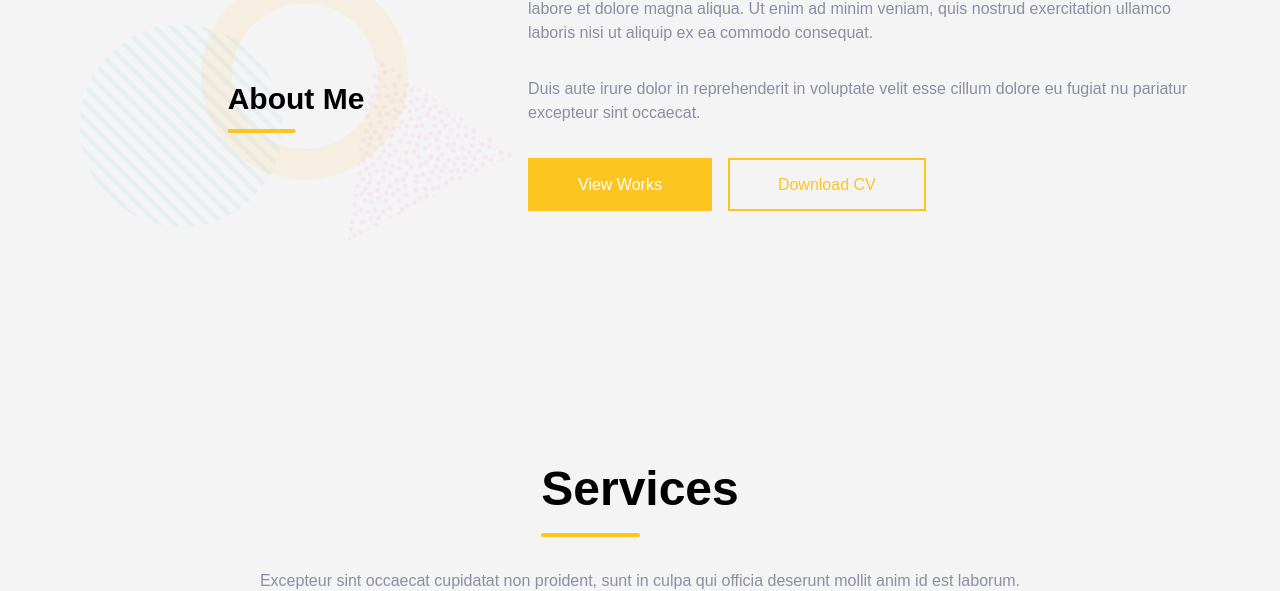
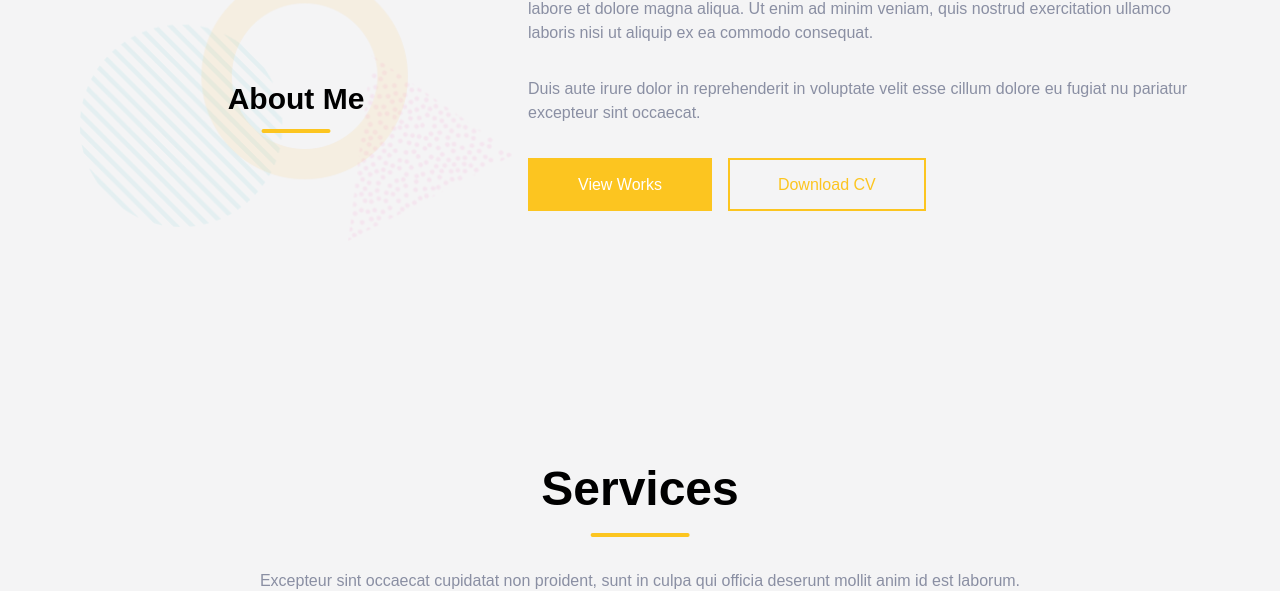
Before and after one commit to InfinityDevsHQ/portfolio-next, a Next.js app: page / in a window 1280 px wide. Shown: the part 851-1442 px from the top of the page. Built offline with nearby package versions, Linux system fonts and the light colour scheme.

Commit message:
fix: fixed underline and tailwind config

```diff
--- a/components/General/underline.tsx
+++ b/components/General/underline.tsx
@@ -2,7 +2,7 @@ import PropTypes from "prop-types";
 function Underline({ style }: { style: string }) {
   return (
     <span
-      className={`absolute bottom-0 left-0 w-1/2 rounded-full bg-primary transform origin-left transition-transform duration-300 scale-x-100 ${style}`}
+      className={`absolute bottom-0 left-1/2 w-1/2 rounded-full bg-primary transform origin-center -translate-x-1/2 transition-transform duration-300 scale-x-100 ${style}`}
     ></span>
   );
 }
--- a/tailwind.config.ts
+++ b/tailwind.config.ts
@@ -20,6 +20,11 @@ const config: Config = {
         primary: "#fcc520",
         secondary: "#8a8fa3",
         muted: "#dce2ed",
+        primaryYellow: "#feb633",
+        secondaryDark: "#666666",
+        primaryDark: "#32333C",
+        background: "#fbfbfb",
+        placeholderText: "#9ca3af",
       },
       spacing: {
         40: "2.5rem",
```
